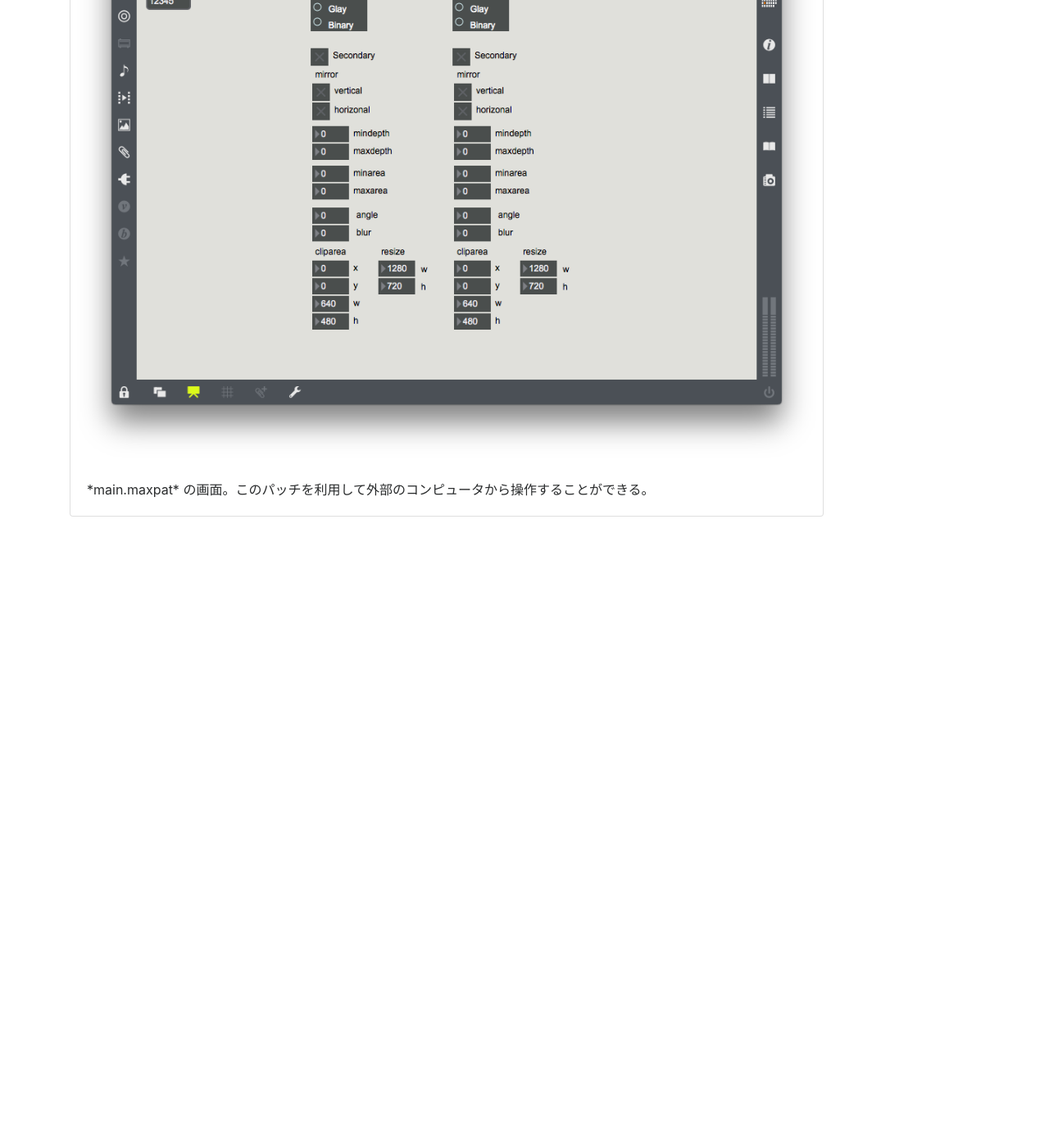
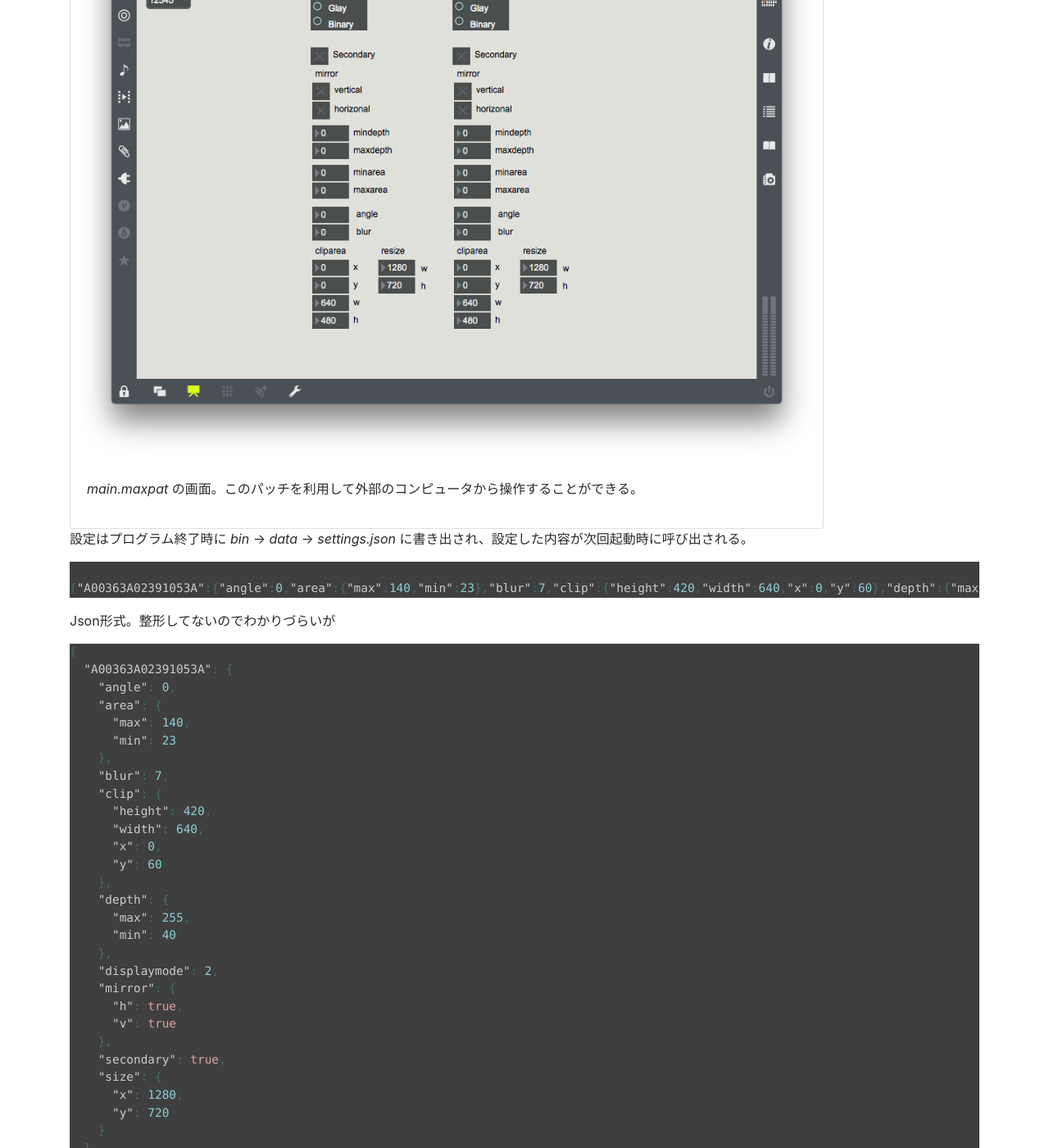
Before and after one commit to leico/Transfloor_Playwater, a Jekyll site: the page built from docs/index.md, in a window 1280 px wide and 1400 px high, scrolled down 2624 px. Shown: the whole window at 82% size. Built offline with Jekyll 4.4.1, drawn with Linux system fonts in a browser that asks for light colours; nearby versions of some CDN libraries; before the commit the page ends 3254 px from its top, so only the background shows below that; some of the changed text lies outside the part shown.

Commit message:
add json

````diff
--- a/docs/index.md
+++ b/docs/index.md
@@ -52,7 +52,7 @@ XCodeプロジェクト設定の *info* タブ、 *configurations* のプロジ
 
 ## Kinectの指定方法
 
-`bin -> data -> serial.json`に割り当てるKinectのシリアルが2つ、json形式で記述されている。
+*bin* -> *data* -> *serial.json* に割り当てるKinectのシリアルが2つ、json形式で記述されている。
 ```json
 [
  "A00364800479053A",
@@ -60,7 +60,7 @@ XCodeプロジェクト設定の *info* タブ、 *configurations* のプロジ
 ]
 ```
 
-シリアルの確認方法は `src -> MainScreen.h -> setup_KinectCV`が
+シリアルの確認方法は *src* -> *MainScreen.h* -> `setup_KinectCV`が
 ```cpp
 /* =================================================================== *
  * void setup_KinectCV(void)                                           *
@@ -111,6 +111,80 @@ ofxKinect :: listDevices();
 カメラの検出設定等は *main.maxpat* を利用する。同じ階層にある *interface.maxpat* は *main.maxpat* から呼び出される。
 
 {% capture url %}{{site.github.url}}{% link images/02_main.png %}{% endcapture %}
-{% include thumbnail.html url=url caption='
+{% assign caption='
 *main.maxpat* の画面。このパッチを利用して外部のコンピュータから操作することができる。
-' %}
+' | markdownify %}
+
+{% include thumbnail.html url=url caption=caption %}
+設定はプログラム終了時に *bin* -> *data* -> *settings.json* に書き出され、設定した内容が次回起動時に呼び出される。
+
+```json
+
+{"A00363A02391053A":{"angle":0,"area":{"max":140,"min":23},"blur":7,"clip":{"height":420,"width":640,"x":0,"y":60},"depth":{"max":255,"min":40},"displaymode":2,"mirror":{"h":true,"v":true},"secondary":true,"size":{"x":1280,"y":720}},"A00364800479053A":{"angle":0,"area":{"max":140,"min":23},"blur":7,"clip":{"height":420,"width":640,"x":0,"y":0},"depth":{"max":200,"min":40},"displaymode":2,"mirror":{"h":false,"v":false},"secondary":false,"size":{"x":1280,"y":720}}}
+```
+
+Json形式。整形してないのでわかりづらいが
+
+```json
+{
+  "A00363A02391053A": {
+    "angle": 0,
+    "area": {
+      "max": 140,
+      "min": 23
+    },
+    "blur": 7,
+    "clip": {
+      "height": 420,
+      "width": 640,
+      "x": 0,
+      "y": 60
+    },
+    "depth": {
+      "max": 255,
+      "min": 40
+    },
+    "displaymode": 2,
+    "mirror": {
+      "h": true,
+      "v": true
+    },
+    "secondary": true,
+    "size": {
+      "x": 1280,
+      "y": 720
+    }
+  },
+  "A00364800479053A": {
+    "angle": 0,
+    "area": {
+      "max": 140,
+      "min": 23
+    },
+    "blur": 7,
+    "clip": {
+      "height": 420,
+      "width": 640,
+      "x": 0,
+      "y": 0
+    },
+    "depth": {
+      "max": 200,
+      "min": 40
+    },
+    "displaymode": 2,
+    "mirror": {
+      "h": false,
+      "v": false
+    },
+    "secondary": false,
+    "size": {
+      "x": 1280,
+      "y": 720
+    }
+  }
+}
+```
+
+こうなっている。それぞれKinectのシリアルに紐付いて設定が記述されている。
+パラメータは *main.maxpat* で設定できるものと同じ。
````
